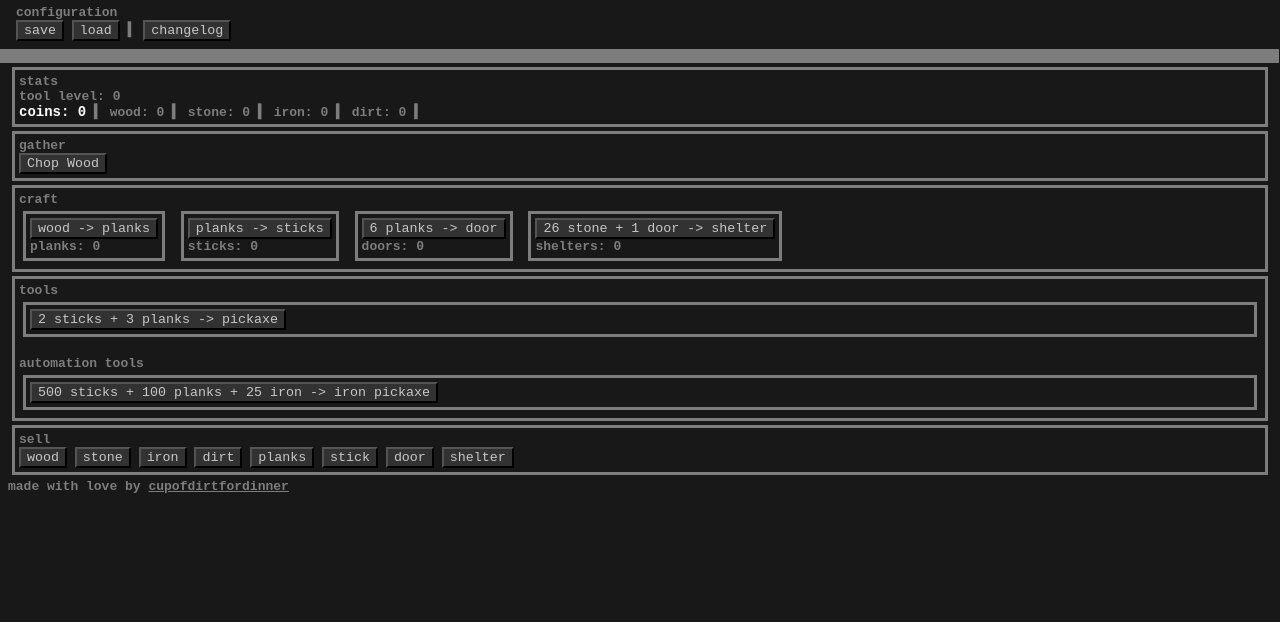
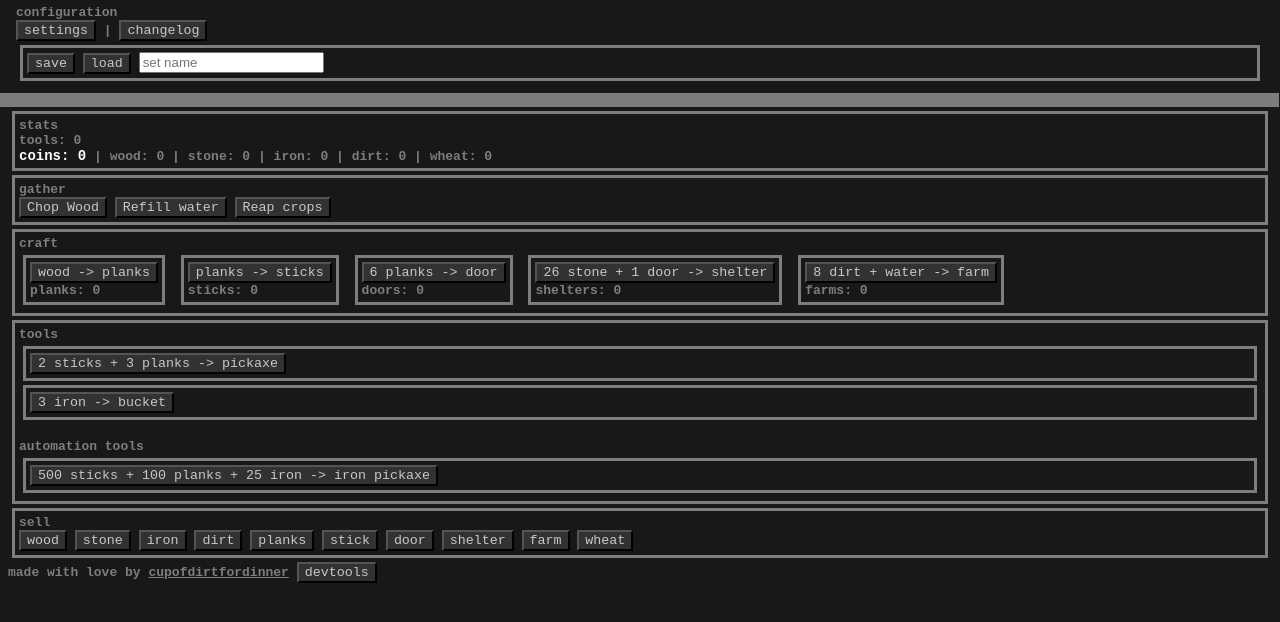
Before and after one commit to cupofdirtfordinner/scalper, a plain HTML site: page index.html in a window 1280 px wide. Shown: the part 56-678 px from the top of the page. Drawn offline with Linux system fonts and the light colour scheme; a script that the page names is missing.

Commit message:
Update index.html

```diff
--- a/index.html
+++ b/index.html
@@ -1,43 +1,52 @@
 <head>
   <script src="https://cdnjs.cloudflare.com/ajax/libs/crypto-js/3.1.2/rollups/aes.js" integrity="sha256-/H4YS+7aYb9kJ5OKhFYPUjSJdrtV6AeyJOtTkw6X72o=" crossorigin="anonymous"></script>
-  <title>scalper</title>
+
   <link rel="stylesheet" href="styles.css">
   <script src="index.js"></script>
-<span id="title">scalper</span> <!--og name was grindCraft clone, changed it bc it now has an original feature and there are more original features planned-->
+  <span id="title">scalper</span>
+  <!--og name was grindCraft clone, changed it bc it now has an original feature and there are more original features planned-->
 </head>
+
 <body>
+  <!--  onload="load()"  -->
   <div id="config">
     <span id="label">configuration</span> <br>
+    <button onclick="showsettings();">settings</button>
+    <span>|</span>
+    <button onclick="seeChangelog()">changelog</button>
+    <div id="settingsTab">
       <button onclick="save()">save</button>
       <button onclick="load()">load</button>
-    <span> ▍</span>
-    <button onclick="seeChangelog()">changelog</button>
+      <input id="name" type="text" placeholder="set name">
+    </div>
   </div>
   <div id="changelog">
-    <object data="changelog.txt" type="text/plain"
-width="100%" style="height: 40%;">
+    <object data="changelog.txt" type="text/plain" width="100%" style="height: 40%;">
       <a href="https://github.com/cupofdirtfordinner/scalper/blob/main/changelog.txt">your browser fucked up somewhere</a>
     </object>
   </div>
   <div id="block"></div>
   <div id="stats">
     <span id="label">stats</span><br>
-  <span>tool level: </span><span id="pickaxeLevel">0</span><br>
+    <span>tools: </span><span id="toolDisp">0</span><br>
     <span id="coins"><span>coins: </span>
       <span id="coinDisplay">0</span></span>
-  <span> ▍</span>
+        <span>|</span>
     <span>wood: </span>
     <span id="woodDisplay">0</span>
-  <span> ▍</span>
+        <span>|</span>
     <span>stone: </span>
     <span id="stoneDisplay">0</span>
-  <span> ▍</span>
+        <span>|</span>
     <span>iron: </span>
     <span id="ironDisplay">0</span>
-  <span> ▍</span>
+        <span>|</span>
     <span>dirt: </span>
     <span id="dirtDisplay">0</span>
-  <span> ▍</span>
+        <span>|</span>
+    <span>wheat: </span>
+    <span id="wheatDisplay">0</span>
+    <span> </span>
   </div>
 
   <div id="collect">
@@ -46,6 +55,8 @@ width="100%" style="height: 40%;">
     <button id="collectWood" onclick="collectWood();">Chop Wood</button>
     <button id="mineStone" onclick="mineStone();">Mine stone</button>
     <button id="digDirt" onclick="digDirt();">Dig dirt</button>
+    <button id="refillWater" onclick="refillWater();">Refill water</button>
+    <button id="reapCrops" onclick="reapCrops();">Reap crops</button>
   </div>
 
   <div id="craft">
@@ -74,6 +85,12 @@ width="100%" style="height: 40%;">
       <span>shelters: </span> <span id="shelterDisplay">0</span>
     </div>
 
+    <div id="farm" class="craftDisplays">
+      <button onclick="dirtAndWaterForFarm();">8 dirt + water -> farm</button>
+      <br>
+      <span>farms: </span> <span id="farmDisplay">0</span>
+    </div>
+
   </div>
 
   <div id="tools">
@@ -83,7 +100,11 @@ width="100%" style="height: 40%;">
     </div>
     <div id="shovel">
       <button onclick="sticksAndIronForShovel();">2 sticks + 1 iron -> shovel</button>
-  </div> <br>
+    </div>
+    <div id="bucket">
+      <button onclick="ironForBucket();">3 iron -> bucket</button>
+    </div>
+    <br>
     <span id="label">automation tools</span><br>
     <div id="planksAndSticksToPickaxe"><button onclick="sticksAndPlanksAndIronToPickaxe();">500 sticks + 100 planks + 25 iron -> iron pickaxe</button>
     </div>
@@ -98,7 +119,11 @@ width="100%" style="height: 40%;">
     <button onclick="sellsticks()">stick</button>
     <button onclick="selldoor()">door</button>
     <button onclick="sellshelter()">shelter</button>
-
+    <button onclick="sellfarm()">farm</button>
+    <button onclick="sellwheat()">wheat</button>
   </div>
   <span>made with love by <a href="https://dirt.cool">cupofdirtfordinner</a></span>
+  <button id="devtools" onclick="devtools()">
+    devtools
+  </button>
 </body>
```
Lines whose indentation alone changed are shown as unchanged.
